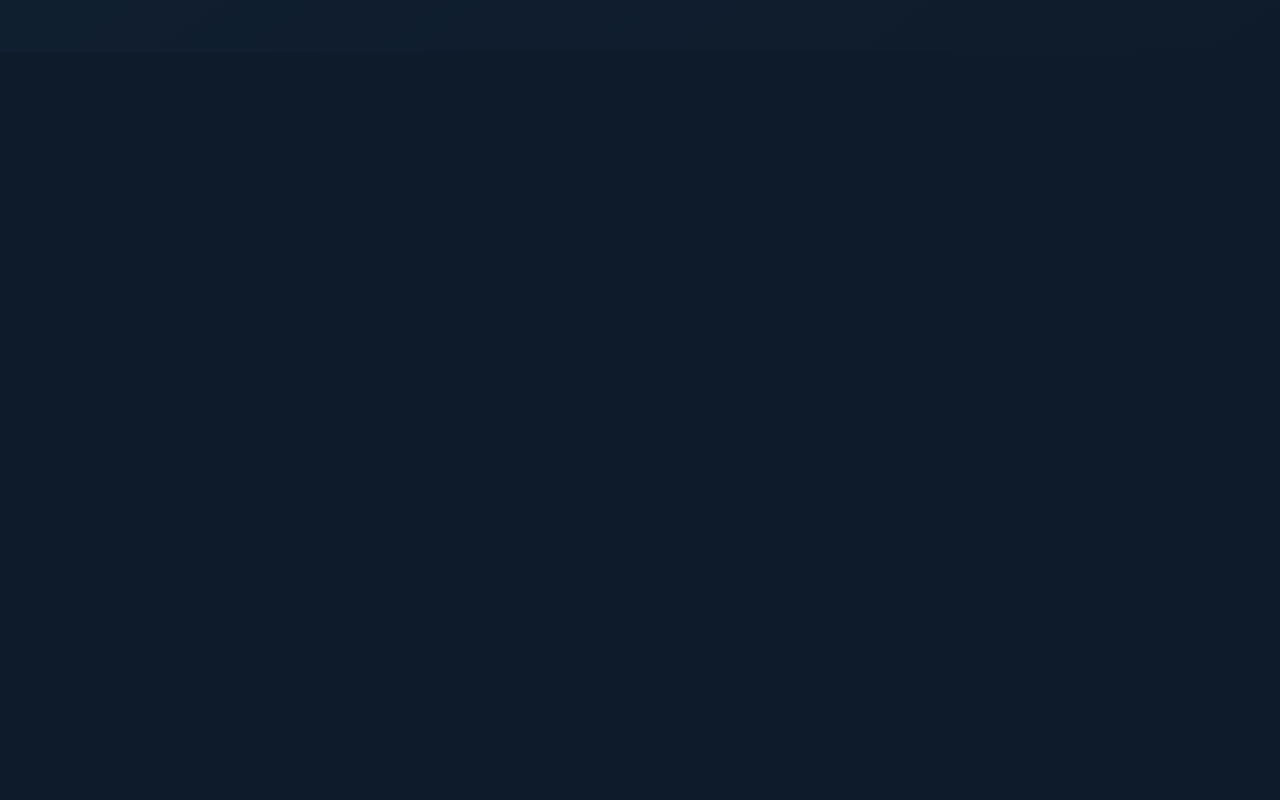
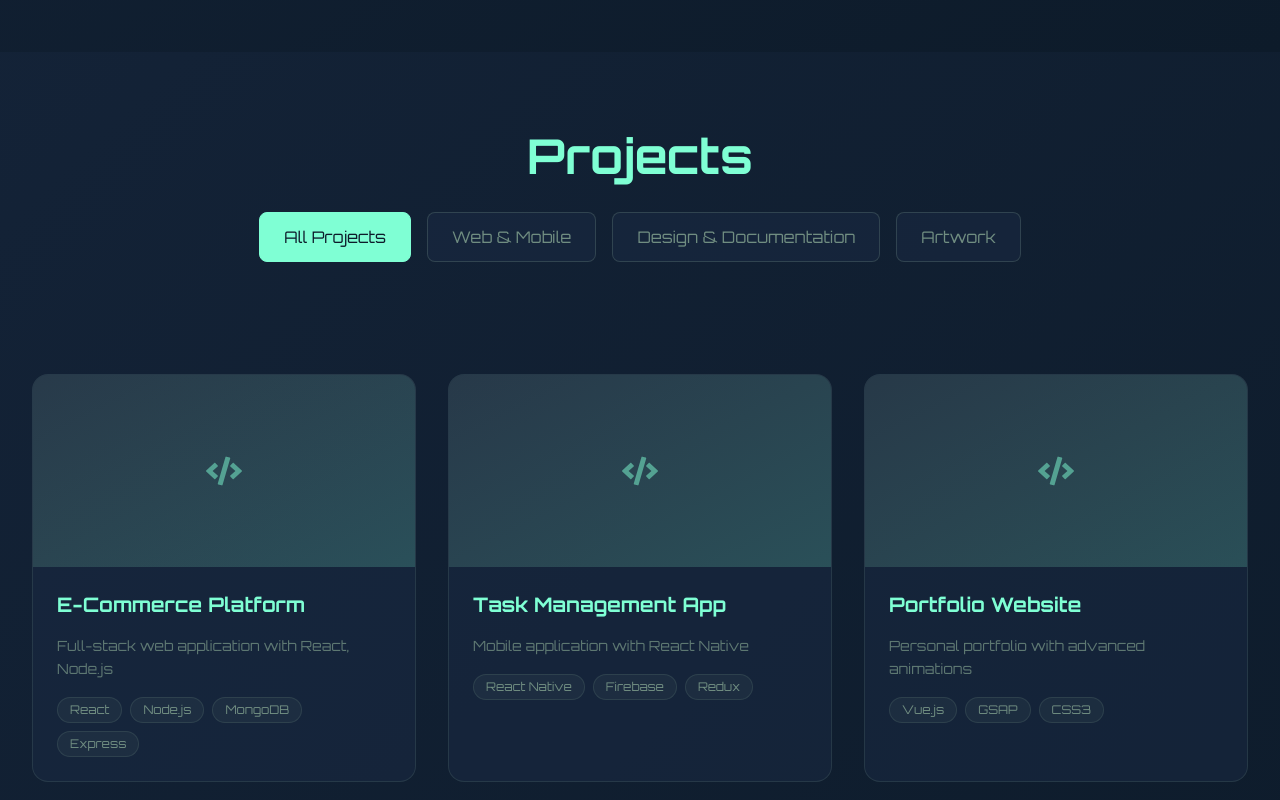
Before and after one commit to SutaSS/portofolio, a Next.js app: page / in a window 1280 px wide. Shown: the part 1620-2420 px from the top of the page. Built offline with nearby package versions, Linux system fonts and the light colour scheme.

Commit message:
feat(project) : setengah jadi

```diff
--- a/src/app/components/layout/Footer.tsx
+++ b/src/app/components/layout/Footer.tsx
@@ -2,9 +2,9 @@ import React from 'react'
 
 const Footer = () => {
   return (
-    <footer className="bg-white text-gray-800 py-6">
+    <footer className="bg-olive-green text-gray-800 py-6">
       <div className="container mx-auto px-4 flex flex-col md:flex-row justify-between items-center">
-        <p className="text-sm">&copy; {new Date().getFullYear()} Andika Hernadi. All rights reserved.</p>
+        <p className="text-sm text-soft-white">&copy; {new Date().getFullYear()} Andika Hernadi. All rights reserved.</p>
       </div>
     </footer>
   )
--- /dev/null
+++ b/src/app/data/projects.tsx
@@ -0,0 +1,70 @@
+import { Project } from "../types/project";
+
+export interface ProjectCategory {
+  id: string;
+  label: string;
+}
+
+export const projectCategories: ProjectCategory[] = [
+  { id: 'all', label: 'All Projects' },
+  { id: 'web-mobile', label: 'Web & Mobile' },
+  { id: 'design-docs', label: 'Design & Documentation' },
+  { id: 'artwork', label: 'Artwork' },
+];
+
+export const projects: Project[] = [
+  {
+    id: '1',
+    title: 'E-Commerce Platform',
+    description: 'Full-stack web application with React, Node.js',
+    technologies: ['React', 'Node.js', 'MongoDB', 'Express'],
+    githubUrl: 'https://github.com/username/ecommerce',
+    liveUrl: 'https://ecommerce-demo.com',
+    imageUrl: '/assets/projects/ecommerce.jpg',
+    category: 'web-mobile',
+  },
+  {
+    id: '2',
+    title: 'Task Management App',
+    description: 'Mobile application with React Native',
+    technologies: ['React Native', 'Firebase', 'Redux'],
+    githubUrl: 'https://github.com/username/task-app',
+    liveUrl: 'https://task-app-demo.com',
+    imageUrl: '/assets/projects/task-app.jpg',
+    category: 'web-mobile',
+  },
+  {
+    id: '3',
+    title: 'Portfolio Website',
+    description: 'Personal portfolio with advanced animations',
+    technologies: ['Vue.js', 'GSAP', 'CSS3'],
+    githubUrl: 'https://github.com/username/portfolio',
+    liveUrl: 'https://portfolio-demo.com',
+    imageUrl: '/assets/projects/portfolio.jpg',
+    category: 'web-mobile',
+  },
+  {
+    id: '4',
+    title: 'Brand Identity Design',
+    description: 'Complete brand identity package for startup',
+    technologies: ['Figma', 'Adobe Illustrator', 'Photoshop'],
+    imageUrl: '/assets/projects/brand-identity.jpg',
+    category: 'design-docs',
+  },
+  {
+    id: '5',
+    title: 'Mobile App UI/UX',
+    description: 'User interface design for fitness app',
+    technologies: ['Figma', 'Sketch', 'Prototyping'],
+    imageUrl: '/assets/projects/mobile-ui.jpg',
+    category: 'design-docs',
+  },
+  {
+    id: '6',
+    title: 'Digital Artwork',
+    description: 'Collection of digital illustrations',
+    technologies: ['Procreate', 'Adobe Illustrator', 'Digital Art'],
+    imageUrl: '/assets/projects/digital-art.jpg',
+    category: 'artwork',
+  },
+];
--- a/src/app/page.tsx
+++ b/src/app/page.tsx
@@ -11,8 +11,7 @@ export default function Home() {
       <Header />
       <Hero />
       <About />
-      <TechStack />
-      <Project />
+      <Project/>
       <Footer />
     </main>
   );
--- a/src/app/section/project.tsx
+++ b/src/app/section/project.tsx
@@ -1,21 +1,127 @@
-import React from 'react'
+"use client";
+import React, { useState } from "react";
+import { FaGithub, FaExternalLinkAlt, FaCode } from "react-icons/fa";
+import { projects, projectCategories, } from "../data/projects";
 
-const project = () => {
+const Projects = () => {
+  const [activeCategory, setActiveCategory] = useState('all');
+  const [filteredProjects, setFilteredProjects] = useState(projects);
+
+  const handleCategoryFilter = (categoryId: string) => {
+    setActiveCategory(categoryId);
+    if (categoryId === 'all') {
+      setFilteredProjects(projects);
+    } else {
+      setFilteredProjects(projects.filter(project => project.category === categoryId));
+    }
+  };
+
   return (
-    <section id="project" className="bg-gray-800 p-8">
-      <div className="max-w-4xl min-h-screen mx-auto flex flex-col justify-center items-center">
-        <h2 className="text-gray-100 text-4xl font-extrabold mb-8">Projects</h2>
-        <p className="text-gray-100 mb-4">
-          Here are some of the projects I've worked on:
-        </p>
-        <ul className="list-disc list-inside text-gray-800">
-          <li>Project 1: Description of project 1</li>
-          <li>Project 2: Description of project 2</li>
-          <li>Project 3: Description of project 3</li>
-        </ul>
+    <section
+      id="projects"
+      className="min-h-screen bg-dark-bg relative overflow-visible pt-24 lg:pt-0"
+    >
+      <div className="absolute inset-0 bg-gradient-to-br from-navy-blue/50 to-dark-bg"></div>
+      <div className="relative z-10 min-h-screen container mx-auto px-8 justify-center flex flex-col py-20">
+
+        {/* Title */}
+        <div className="text-center mb-16">
+          <h2 className="text-neon-aqua text-4xl lg:text-5xl font-bold mb-8">
+            Projects
+          </h2>
+
+          {/* Category Filter */}
+          <div className="flex flex-wrap justify-center gap-4 mb-12">
+            {projectCategories.map((category) => (
+              <button
+                key={category.id}
+                onClick={() => handleCategoryFilter(category.id)}
+                className={`px-6 py-3 rounded-lg border transition-all duration-300 ${
+                  activeCategory === category.id
+                    ? 'bg-neon-aqua text-dark-bg border-neon-aqua'
+                    : 'bg-navy-blue/50 text-olive-green border-olive-green/30 hover:border-neon-aqua/50 hover:text-neon-aqua'
+                }`}
+              >
+                {category.label}
+              </button>
+            ))}
+          </div>
+        </div>
+
+        {/* Projects Grid */}
+        <div className="grid grid-cols-1 md:grid-cols-2 lg:grid-cols-3 gap-8">
+          {filteredProjects.map((project) => (
+            <div
+              key={project.id}
+              className="group relative bg-navy-blue/50 rounded-2xl overflow-hidden border border-olive-green/20 hover:border-neon-aqua/50 transition-all duration-300 transform hover:scale-105"
+            >
+              {/* Project Image */}
+              <div className="relative h-48 bg-gradient-to-br from-olive-green/20 to-neon-aqua/20 overflow-hidden">
+                <div className="absolute inset-0 bg-gradient-to-t from-navy-blue/80 to-transparent opacity-0 group-hover:opacity-100 transition-opacity duration-300"></div>
+
+                {/* Placeholder for project image */}
+                <div className="w-full h-full flex items-center justify-center">
+                  <FaCode className="text-neon-aqua text-4xl opacity-50" />
+                </div>
+
+                {/* Hover Overlay with Links */}
+                <div className="absolute inset-0 flex items-center justify-center opacity-0 group-hover:opacity-100 transition-opacity duration-300">
+                  <div className="flex gap-4">
+                    {project.githubUrl && (
+                      <a
+                        href={project.githubUrl}
+                        target="_blank"
+                        rel="noopener noreferrer"
+                        className="w-12 h-12 bg-dark-bg/80 rounded-full flex items-center justify-center text-neon-aqua hover:bg-neon-aqua hover:text-dark-bg transition-all duration-300"
+                      >
+                        <FaGithub size={20} />
+                      </a>
+                    )}
+                    {project.liveUrl && (
+                      <a
+                        href={project.liveUrl}
+                        target="_blank"
+                        rel="noopener noreferrer"
+                        className="w-12 h-12 bg-dark-bg/80 rounded-full flex items-center justify-center text-neon-aqua hover:bg-neon-aqua hover:text-dark-bg transition-all duration-300"
+                      >
+                        <FaExternalLinkAlt size={16} />
+                      </a>
+                    )}
+                  </div>
+                </div>
+              </div>
+
+              {/* Project Info */}
+              <div className="p-6 space-y-4">
+                <h3 className="text-xl font-bold text-neon-aqua group-hover:text-soft-white transition-colors duration-300">
+                  {project.title}
+                </h3>
+
+                <p className="text-olive-green/80 text-sm leading-relaxed">
+                  {project.description}
+                </p>
+
+                {/* Technologies */}
+                <div className="flex flex-wrap gap-2">
+                  {project.technologies.map((tech, index) => (
+                    <span
+                      key={index}
+                      className="px-3 py-1 bg-olive-green/10 text-olive-green text-xs rounded-full border border-olive-green/20"
+                    >
+                      {tech}
+                    </span>
+                  ))}
+                </div>
+              </div>
+
+              {/* Bottom accent line */}
+              <div className="absolute bottom-0 left-0 w-full h-1 bg-gradient-to-r from-olive-green to-neon-aqua transform scale-x-0 group-hover:scale-x-100 transition-transform duration-300 origin-left"></div>
+            </div>
+          ))}
+        </div>
       </div>
     </section>
-  )
-}
+  );
+};
 
-export default project
+export default Projects;
--- a/src/app/types/project.ts
+++ b/src/app/types/project.ts
@@ -6,4 +6,5 @@ export interface Project {
   githubUrl?: string;
   liveUrl?: string;
   imageUrl: string;
+  category: string;
 }
```
